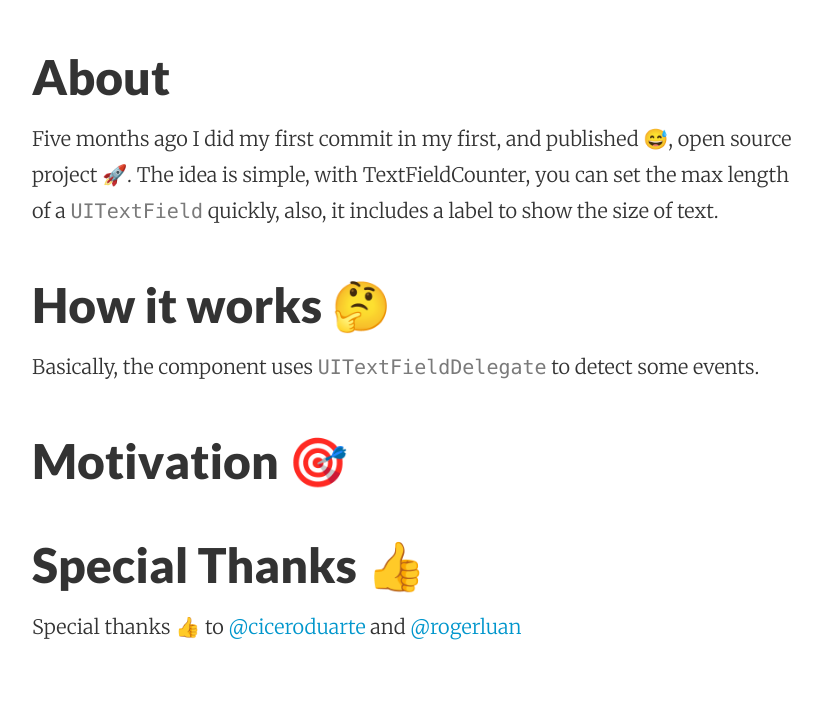
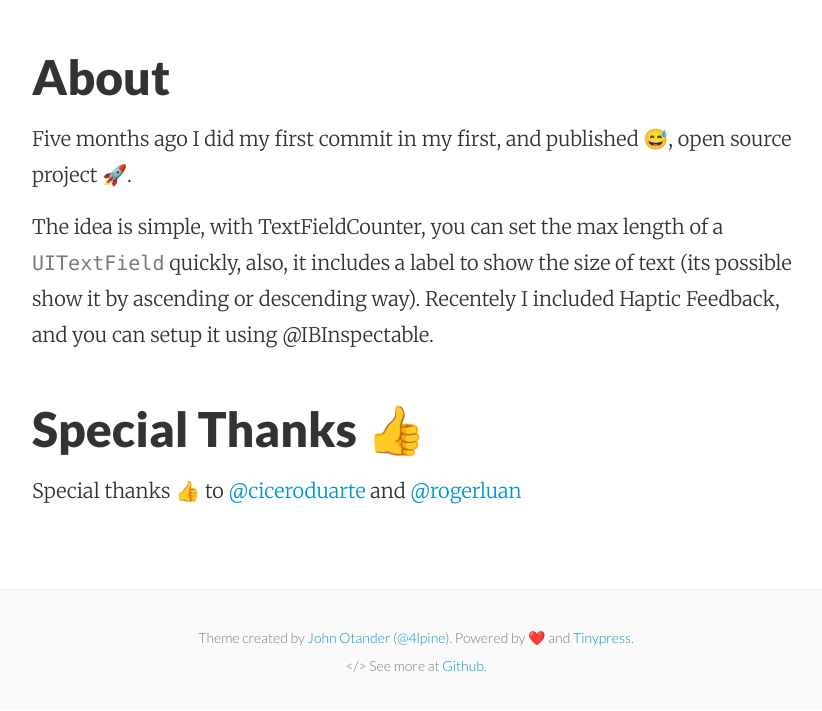
Before and after one commit to serralvo/serralvo.github.io, a Jekyll site: the page built from _posts/2017-04-25-textfieldcounter-my-first-open-source-project.md, in a window 1280 px wide and 900 px high, scrolled down 1075 px, cut to the strip 134-845 px from the top of the window. Shown: the whole strip, without its empty margins (224-1046 px from the left). Built offline with Jekyll 4.4.1, drawn with Linux system fonts in a browser that asks for light colours.

Commit message:
Update 2017-04-25-textfieldcounter-my-first-open-source-project.md

```diff
--- a/_posts/2017-04-25-textfieldcounter-my-first-open-source-project.md
+++ b/_posts/2017-04-25-textfieldcounter-my-first-open-source-project.md
@@ -10,13 +10,9 @@
 
 ## About
 
-Five months ago I did my first commit in my first, and published 😅, open source project 🚀. The idea is simple, with TextFieldCounter, you can set the max length of a `UITextField` quickly, also, it includes a label to show the size of text.
+Five months ago I did my first commit in my first, and published 😅, open source project 🚀.
 
-## How it works 🤔
-
-Basically, the component uses `UITextFieldDelegate` to detect some events.
-
-## Motivation 🎯
+The idea is simple, with TextFieldCounter, you can set the max length of a `UITextField` quickly, also, it includes a label to show the size of text (its possible show it by ascending or descending way). Recentely I included Haptic Feedback, and you can setup it using @IBInspectable.
 
 ## Special Thanks 👍
 
```
